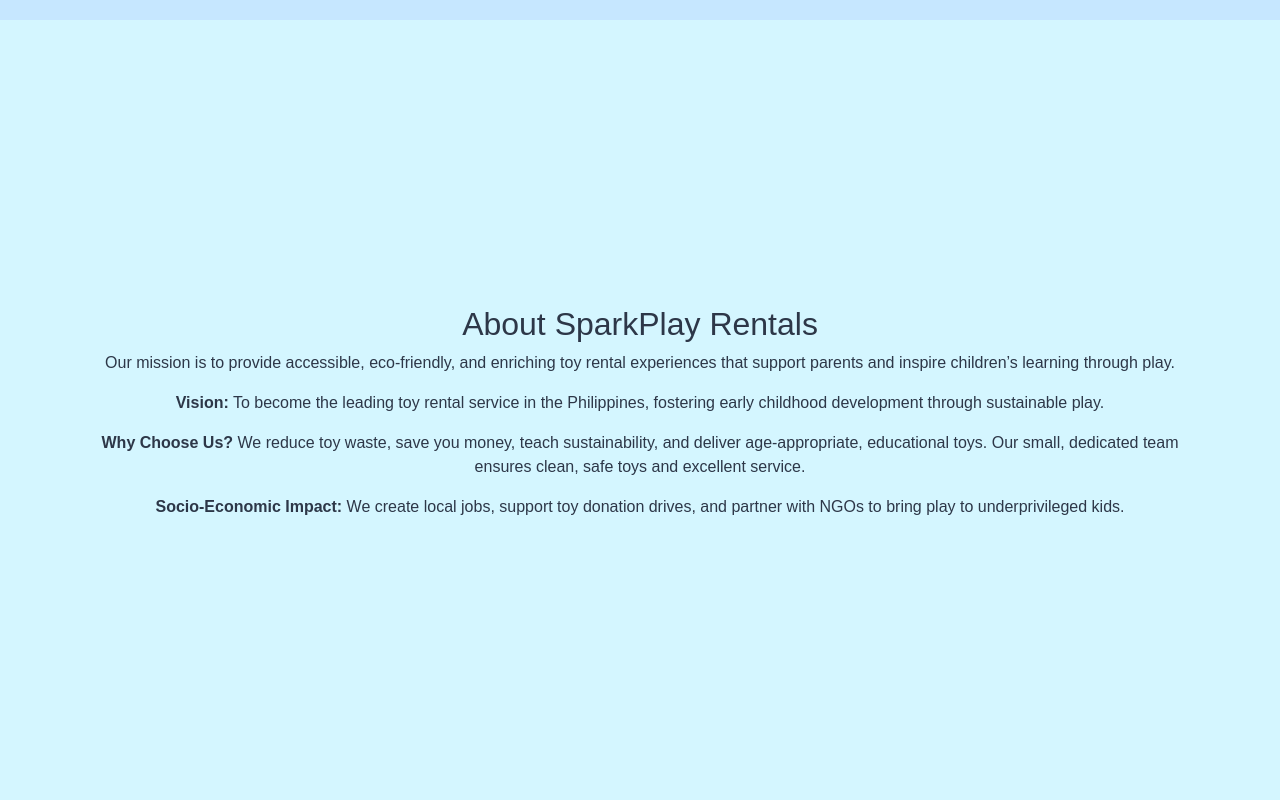
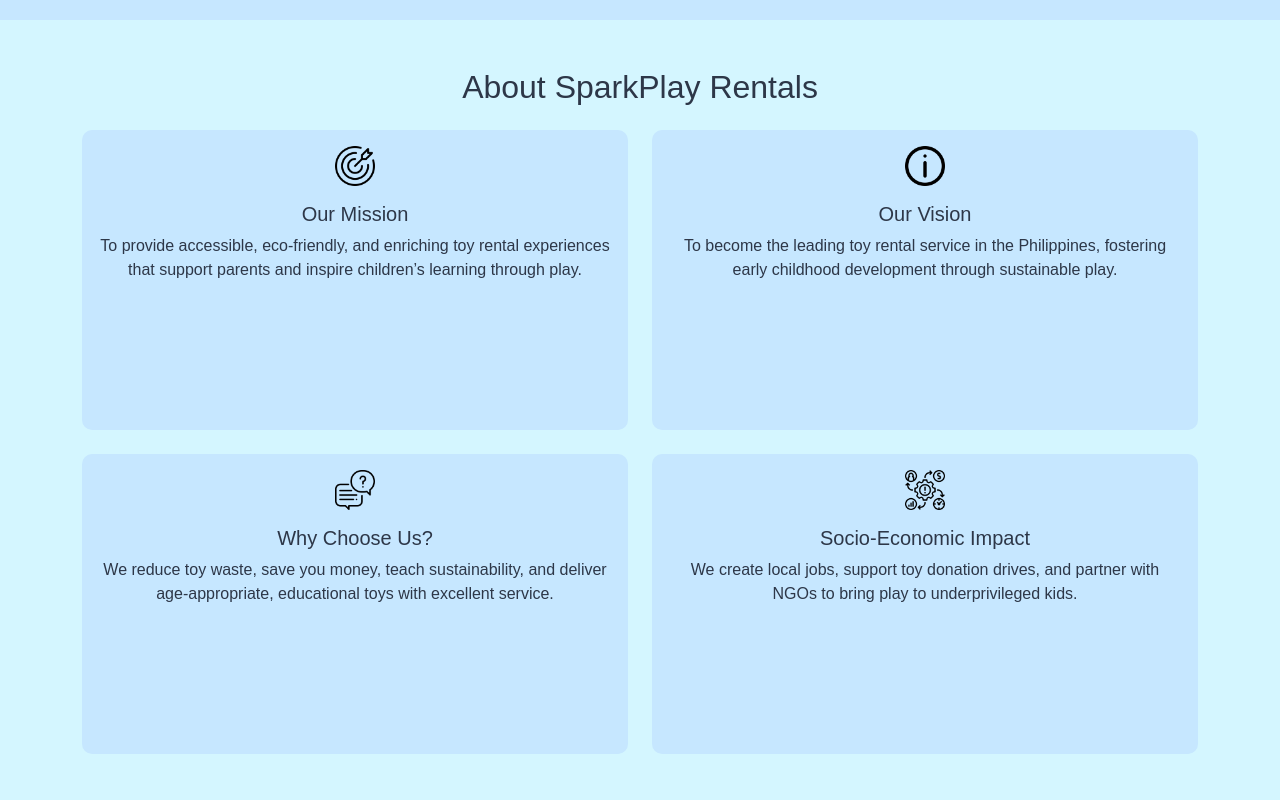
Before and after one commit to shazkun/SparkPlay-Rentals, a plain HTML site: page index.html in a window 1280 px wide. Shown: the part 2380-3180 px from the top of the page. Drawn offline with nearby package versions, Linux system fonts and the light colour scheme.

Commit message:
added cards and icons

```diff
--- a/index.html
+++ b/index.html
@@ -108,18 +108,51 @@
     </section>
 
     <!-- About Section -->
-    <section id="about" class="about-section py-5 text-center animate-section">
+    <section id="about" class="about-section py-5 animate-section">
         <div class="container d-flex flex-column justify-content-center align-items-center h-100">
-            <h2>About SparkPlay Rentals</h2>
-            <p>Our mission is to provide accessible, eco-friendly, and enriching toy rental experiences that support
-                parents and inspire children’s learning through play.</p>
-            <p><strong>Vision:</strong> To become the leading toy rental service in the Philippines, fostering early
-                childhood development through sustainable play.</p>
-            <p><strong>Why Choose Us?</strong> We reduce toy waste, save you money, teach sustainability, and deliver
-                age-appropriate, educational toys. Our small, dedicated team ensures clean, safe toys and excellent
-                service.</p>
-            <p><strong>Socio-Economic Impact:</strong> We create local jobs, support toy donation drives, and partner
-                with NGOs to bring play to underprivileged kids.</p>
+            <h2 class="text-center mb-4">About SparkPlay Rentals</h2>
+            <div class="row">
+                <div class="col-md-6 mb-4">
+                    <div class="card about-card text-center h-100">
+                        <div class="card-body d-flex flex-column">
+                            <img src="icons/mission.png" alt="Mission Icon" class="card-icon mb-3">
+                            <h5 class="card-title">Our Mission</h5>
+                            <p class="flex-grow-1">To provide accessible, eco-friendly, and enriching toy rental
+                                experiences that support parents and inspire children’s learning through play.</p>
+                        </div>
+                    </div>
+                </div>
+                <div class="col-md-6 mb-4">
+                    <div class="card about-card text-center h-100">
+                        <div class="card-body d-flex flex-column">
+                            <img src="icons/info.png" alt="Vision Icon" class="card-icon mb-3">
+                            <h5 class="card-title">Our Vision</h5>
+                            <p class="flex-grow-1">To become the leading toy rental service in the Philippines,
+                                fostering early childhood development through sustainable play.</p>
+                        </div>
+                    </div>
+                </div>
+                <div class="col-md-6 mb-4">
+                    <div class="card about-card text-center h-100">
+                        <div class="card-body d-flex flex-column">
+                            <img src="icons/why.png" alt="Why Choose Us Icon" class="card-icon mb-3">
+                            <h5 class="card-title">Why Choose Us?</h5>
+                            <p class="flex-grow-1">We reduce toy waste, save you money, teach sustainability, and
+                                deliver age-appropriate, educational toys with excellent service.</p>
+                        </div>
+                    </div>
+                </div>
+                <div class="col-md-6 mb-4">
+                    <div class="card about-card text-center h-100">
+                        <div class="card-body d-flex flex-column">
+                            <img src="icons/impact.png" alt="Impact Icon" class="card-icon mb-3">
+                            <h5 class="card-title">Socio-Economic Impact</h5>
+                            <p class="flex-grow-1">We create local jobs, support toy donation drives, and partner with
+                                NGOs to bring play to underprivileged kids.</p>
+                        </div>
+                    </div>
+                </div>
+            </div>
         </div>
     </section>
 
--- a/styles.css
+++ b/styles.css
@@ -123,8 +123,31 @@ p,
     object-fit: cover;
 }
 
+.about-card {
+    background-color: #C6E7FF;
+    border: none;
+    border-radius: 10px;
+    overflow: hidden;
+    transition: transform 0.3s;
+    min-height: 300px;
+}
+
+.about-card .card-body {
+    min-height: 200px;
+    display: flex;
+    flex-direction: column;
+    justify-content: space-between;
+}
+
+.card-icon {
+    width: 40px;
+    height: 40px;
+    margin: 0 auto;
+}
+
 .toy-card:hover,
-.plan-card:hover {
+.plan-card:hover,
+.about-card:hover {
     transform: scale(1.05);
 }
 
@@ -140,7 +163,7 @@ p,
 }
 
 .contact-form {
-    background-color: white;
+    background-color: #E2E8F0;
     border-radius: 10px;
 }
 
@@ -181,11 +204,13 @@ p,
         min-height: 120px;
     }
 
-    .plan-card {
+    .plan-card,
+    .about-card {
         min-height: 280px;
     }
 
-    .plan-card .card-body {
+    .plan-card .card-body,
+    .about-card .card-body {
         min-height: 180px;
     }
 
```
Also changed, not shown: icons/impact.png (added), icons/info.png (added), icons/mission.png (added), icons/why.png (added), tt.txt (added).
